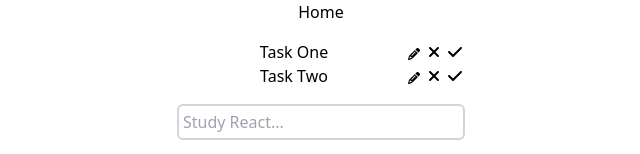
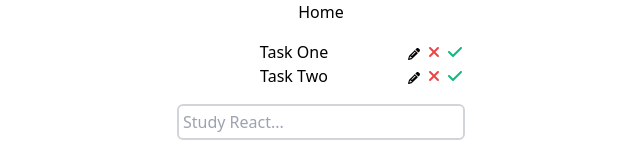
Before and after one commit to ASproson/react-challenges, a React (Create React App) app: page /todos in a window 1280 px wide. Shown: the top 154 px of the page, without its empty margins (319-959 px from the left). Built offline with nearby package versions, Linux system fonts and the light colour scheme.

Commit message:
Reverts to using standard fontawesome fragment

```diff
--- a/src/components/todos/ToDo.tsx
+++ b/src/components/todos/ToDo.tsx
@@ -2,7 +2,6 @@ import { useState } from 'react';
 import { Button } from './Button';
 import { ToDoItem } from './ToDos';
 import { FontAwesomeIcon } from '@fortawesome/react-fontawesome';
-import { FontAwesomeIconWrapper } from './FontAwesomeIconWrapper';
 import { faXmark, faCheck, faPencil } from '@fortawesome/free-solid-svg-icons';
 
 interface ToDoProps {
@@ -57,10 +56,13 @@ export const ToDo = ({
       </div>
       <div className="pl-2 space-x-2">
         <Button customStyling="x " onClick={() => deleteToDo(toDo.id)}>
-          <FontAwesomeIconWrapper icon={faXmark} color="red" />
+          <FontAwesomeIcon icon={faXmark} className="text-red-500 font-bold" />
         </Button>
         <Button customStyling="x " onClick={() => completeToDo(toDo.id)}>
-          <FontAwesomeIconWrapper icon={faCheck} color="emerald" />
+          <FontAwesomeIcon
+            icon={faCheck}
+            className="text-emerald-500 font-bold"
+          />
         </Button>
       </div>
     </div>
```
